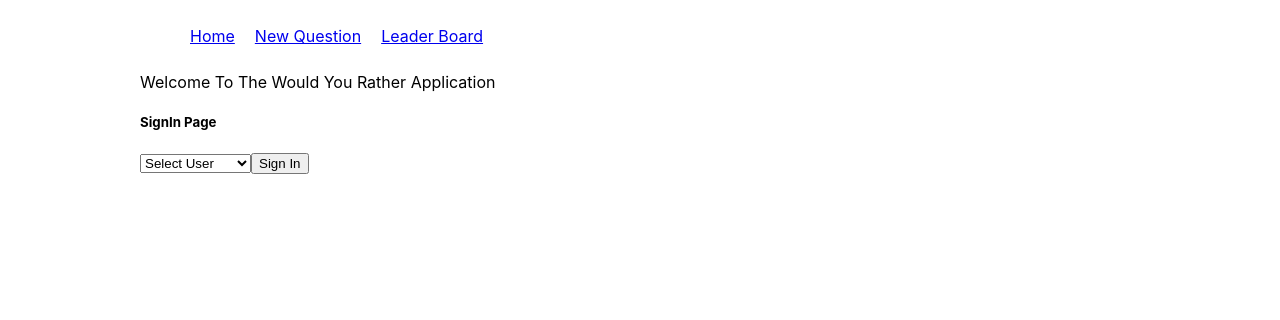
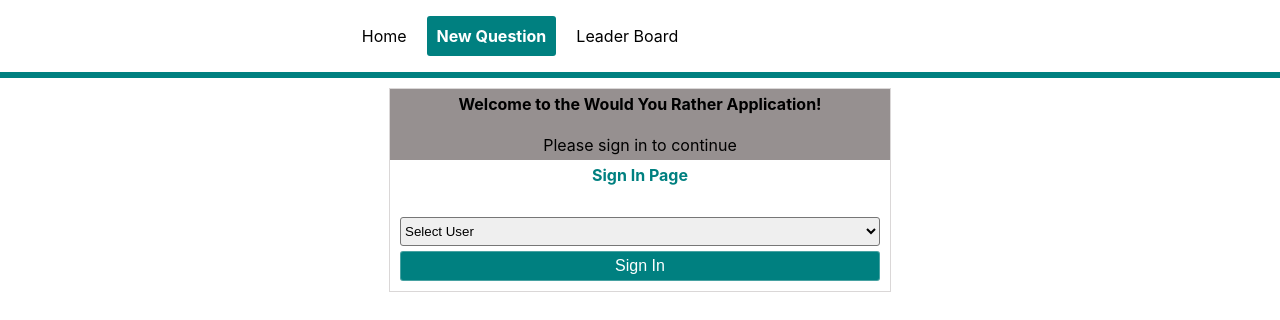
Before and after one commit to keerthanasadam/WouldYouRather, a React (Create React App) app: page /new in a window 1280 px wide. Shown: the top 320 px of the page. Built offline with nearby package versions, Linux system fonts and the light colour scheme.

Commit message:
Added css classes for components

```diff
--- a/src/components/App.js
+++ b/src/components/App.js
@@ -26,6 +26,7 @@ class App extends React.Component {
         <Fragment>
           <div className="container">
             <Nav />
+            <div className="nav-divider" />
             {this.props.loading === true ? (
               <div>
                 <Route path="/" component={Login} />
--- a/src/components/Detail.js
+++ b/src/components/Detail.js
@@ -4,20 +4,44 @@ import { connect } from "react-redux";
 import Question from "./Question";
 import Answer from "./Answer";
 export class Detail extends React.Component {
+  state = {
+    showQuestion: ""
+  };
+
+  componentDidMount() {
+    console.log(Object.keys(this.props.user.answers));
+    const show =
+      Object.keys(this.props.user.answers).find(
+        answerId => answerId !== this.props.question.id
+      ) !== -1;
+    console.log("showQuestion", show);
+    this.setState({ showQuestion: show });
+  }
+
+  handleChange = value => {
+    this.setState({
+      showQuestion: value
+    });
+  };
+
   render() {
     const question = this.props.question;
     const user = this.props.user;
     return (
-      <div>
-        <p>{user.name} asks</p>
-        <div>
-          <img src="user.avatarURL" alt="user_avatar" />
+      <div className="poll">
+        <div className="poll-header">{user.name} asks: </div>
+        <div className="poll-body">
+          <img src="user.avatarURL" alt="user_avatar" className="avatar" />
+          {this.state.showQuestion ? (
             <Question
               id={question.id}
               question={question}
               authedUser={this.props.authedUser}
+              showQuestion={this.handleChange}
             />
+          ) : (
             <Answer question={question} />
+          )}
         </div>
       </div>
     );
--- a/src/components/Leader.js
+++ b/src/components/Leader.js
@@ -5,16 +5,27 @@ export class Leader extends React.Component {
     return (
       <div>
         {this.props.users.map(user => (
-          <div key={user.id}>
-            <img src={user.avatarURL} alt="user avatar" />
+          <div key={user.id} className="leader-board">
             <div>
+              <img src={user.avatarURL} alt="user avatar" className="avatar" />
+            </div>
+            <div className="leader-info">
               <h2>{user.name}</h2>
-              <p>Answered questions {Object.keys(user.answers).length} </p>
-              <p>Created questions {user.questions.length} </p>
+              <div className="leader-question">
+                Answered questions
+                <span className="end">{Object.keys(user.answers).length}</span>
+              </div>
+              <hr />
+              <div className="leader-question">
+                Created questions
+                <span> {user.questions.length} </span>
+              </div>
             </div>
-            <div>
-              <p>Score</p>
-              <p>{Object.keys(user.answers).length + user.questions.length}</p>
+            <div className="leader-score">
+              <div className="score-header">Score</div>
+              <div className="leader-total-score">
+                {Object.keys(user.answers).length + user.questions.length}
+              </div>
             </div>
           </div>
         ))}
--- a/src/components/Login.js
+++ b/src/components/Login.js
@@ -23,13 +23,13 @@ export class Login extends React.Component {
   render() {
     const { users } = this.props;
     return (
-      <div className="d-flex align-items-center">
-        <div className="card">
-          <div className="card-header">
-            Welcome To The Would You Rather Application
+      <div className="login">
+        <div className="login-header">
+          <h4> Welcome to the Would You Rather Application!</h4>
+          <div> Please sign in to continue</div>
         </div>
-          <div className="card-body">
-            <h5 className="card-title"> SignIn Page</h5>
+        <div className="login-body">
+          <h5 className="center"> Sign In Page</h5>
           <form onSubmit={this.handleLogin}>
             <select value={this.state.user} onChange={this.updateUser}>
               <option value="">Select User</option>
@@ -39,9 +39,10 @@ export class Login extends React.Component {
                 </option>
               ))}
             </select>
-              <button type="submit">Sign In</button>
+            <button className="btn" type="submit">
+              Sign In
+            </button>
           </form>
-          </div>
         </div>
       </div>
     );
--- a/src/components/Nav.js
+++ b/src/components/Nav.js
@@ -29,14 +29,16 @@ export class Nav extends React.Component {
           </li>
         </ul>
         {this.props.user == null ? null : (
+          <div className="user-info">
+            <div>Hello, {this.props.user.name}</div>
             <ul>
-            <li>Hello, {this.props.user.name}</li>
               <li>
                 <Link to={"/"} onClick={this.handleLogout}>
                   Logout
                 </Link>
               </li>
             </ul>
+          </div>
         )}
       </nav>
     );
--- a/src/components/NewQuestion.js
+++ b/src/components/NewQuestion.js
@@ -37,29 +37,27 @@ export class NewQuestion extends React.Component {
 
   render() {
     return (
-      <form onSubmit={this.handleSubmit}>
-        <h3> Create New Question</h3>
-        <div>
-          <p> Complete the question:</p>
-          <p>
-            <b>Would You rather...</b>
-          </p>
+      <div className="new-question">
+        <h3 className="new-header"> Create New Question</h3>
+        <form onSubmit={this.handleSubmit} className="new-body">
+          <div> Complete the question:</div>
+          <h3>Would You rather...</h3>
           <input
             type="text"
             placeholder="Enter Option One Text Here"
             onChange={this.handleOneChange}
             value={this.state.optionOneText}
           />
-          <hr /> OR
+          <div className="divider"> OR</div>
           <input
             type="text"
             placeholder="Enter Option Two Text Here"
             onChange={this.handleTwoChange}
             value={this.state.optionTwoText}
           />
-          <button>Submit</button>
-        </div>
-      </form>
+          <button className="btn">Submit</button>
+        </form>
+      </div>
     );
   }
 }
--- a/src/components/Poll.js
+++ b/src/components/Poll.js
@@ -7,7 +7,7 @@ class Poll extends React.Component {
   render() {
     const { question } = this.props;
     return (
-      <div>
+      <div className="poll">
         <p className="text-center">{question.author} asks</p>
         <div>
           <Preview question={question} />
--- a/src/components/Question.js
+++ b/src/components/Question.js
@@ -25,25 +25,25 @@ class Question extends React.Component {
         answer
       })
     );
+    this.props.showQuestion(false);
   };
 
   render() {
-    console.log(this.props);
     const question = this.props.question;
     return (
-      <form onSubmit={this.handleSubmit}>
-        <p> Would You Rather</p>
-        <div>
+      <form onSubmit={this.handleSubmit} className="poll-question">
+        <h3> Would You Rather...</h3>
+        <div className="question-option">
           <input
             type="radio"
             name="question"
             checked={this.state.answer === "optionOne"}
             value="optionOne"
             onChange={this.handleAnswerChanged}
-          />{" "}
-          {question.optionOne.text}
+          />
+          <span>{question.optionOne.text}</span>
         </div>
-        <div>
+        <div className="question-option">
           <input
             type="radio"
             name="question"
@@ -51,9 +51,10 @@ class Question extends React.Component {
             checked={this.state.answer === "optionTwo"}
             onChange={this.handleAnswerChanged}
           />
-          {question.optionTwo.text}
+          <span>{question.optionTwo.text}</span>
         </div>
-        <button>Submit</button>
+
+        <button className="btn">Submit</button>
       </form>
     );
   }
--- a/src/index.css
+++ b/src/index.css
@@ -11,17 +11,32 @@ code {
   font-family: source-code-pro, Menlo, Monaco, Consolas, "Courier New",
     monospace;
 }
+h1,
+h2,
+h3,
+h4,
+h5,
+h6 {
+  margin-top: 5px;
+}
 
 .container {
-  max-width: 1000px;
   margin: 0 auto;
 }
 
-.nav ul {
+.nav,
+ul {
+  max-width: 1000px;
+}
+
+.nav,
+ul,
+.user-info {
   display: flex;
   flex-direction: row;
-  justify-content: flex-center;
+  justify-content: space-around;
   text-decoration: none;
+  align-items: center;
 }
 
 li {
@@ -29,3 +44,202 @@ li {
   padding: 10px;
   text-decoration: none;
 }
+
+li a {
+  text-decoration: none;
+  color: black;
+}
+
+li:hover {
+  color: white;
+  background-color: #008080;
+  text-decoration: none;
+  border-radius: 3px;
+}
+
+li:hover a {
+  color: white;
+  font-weight: bold;
+}
+
+.active {
+  font-weight: bold;
+  color: white;
+  background-color: #008080;
+  border-radius: 3px;
+  padding: 10px;
+}
+
+.nav-divider {
+  padding: 3px 0px;
+  background-color: #008080;
+  margin-top: 0px;
+}
+
+.login {
+  width: 100%;
+  max-width: 500px;
+  margin: 10px auto;
+  padding-bottom: 10px;
+  display: flex;
+  border: 1px solid #dad7d7;
+  flex-direction: column;
+}
+
+.login-header,
+.new-header {
+  display: flex;
+  flex-direction: column;
+  text-align: center;
+  background-color: #969090;
+  margin-top: 0px;
+  padding-bottom: 5px;
+}
+
+.login-body,
+.new-body {
+  padding: 0px 10px;
+  display: flex;
+  flex-direction: column;
+}
+
+.login-body h5 {
+  color: teal;
+  font-size: 16px;
+}
+
+.center {
+  text-align: center;
+}
+
+form select,
+input {
+  width: 100%;
+  border-radius: 3px;
+  margin: 5px 0px;
+  padding: 5px 0px;
+}
+
+.btn {
+  width: 100%;
+  border: 1px solid rgba(248, 245, 245, 0.29);
+  cursor: pointer;
+  background: #008080;
+  font-size: 16px;
+  color: white;
+  padding: 5px 0px;
+  border-radius: 3px;
+}
+
+/* styles for New Question page */
+
+.new-question {
+  width: 100%;
+  max-width: 500px;
+  margin: 10px auto;
+  border: 1px solid #dad7d7;
+  padding-bottom: 10px;
+  border-radius: 3px;
+}
+
+.new-body .divider {
+  text-align: center;
+}
+
+/* Styles for leader board */
+
+.leader-board {
+  width: 100%;
+  max-width: 500px;
+  margin: 10px auto;
+  display: flex;
+  flex-direction: row;
+  border: 1px solid #dad7d7;
+  padding: 5px;
+}
+
+.avatar {
+  height: 50px;
+  border-radius: 25px;
+  margin: 10px;
+}
+
+.leader-info {
+  border-left: 1px solid #dad7d7;
+  border-right: 1px solid #dad7d7;
+  padding: 10px;
+  max-width: 250px;
+  width: 100%;
+}
+
+.end {
+  text-align: end;
+}
+
+.leader-question {
+  display: flex;
+  justify-content: space-between;
+}
+
+.leader-score {
+  display: flex;
+  flex-direction: column;
+  align-items: center;
+  border: 1px solid #dad7d7;
+  margin: 10px auto;
+}
+
+.score-header {
+  padding: 10px;
+  background-color: #969090;
+}
+
+.leader-total-score {
+  border: 1px solid #008080;
+  background-color: #008080;
+  color: white;
+  font-weight: bold;
+  border-radius: 100%;
+  padding: 10px;
+  margin-top: 10px;
+}
+
+/* styles for poll */
+
+.poll {
+  display: flex;
+  flex-direction: column;
+  margin: 10px auto;
+  width: 100%;
+  max-width: 500px;
+  border: 1px solid #dad7d7;
+}
+
+.poll-header {
+  background-color: #dad7d7;
+  font-weight: bold;
+  padding: 10px 5px;
+}
+
+.poll-body {
+  display: flex;
+  flex-direction: row;
+  padding: 10px;
+}
+
+.poll-question {
+  display: flex;
+  flex-direction: column;
+  width: 100%;
+  padding: 10px;
+  border-left: 1px solid #dad7d7;
+}
+
+.question-option {
+  display: flex;
+  margin-bottom: 10px;
+}
+
+.question-option input {
+  width: 10%;
+}
```
Lines whose indentation alone changed are shown as unchanged.
